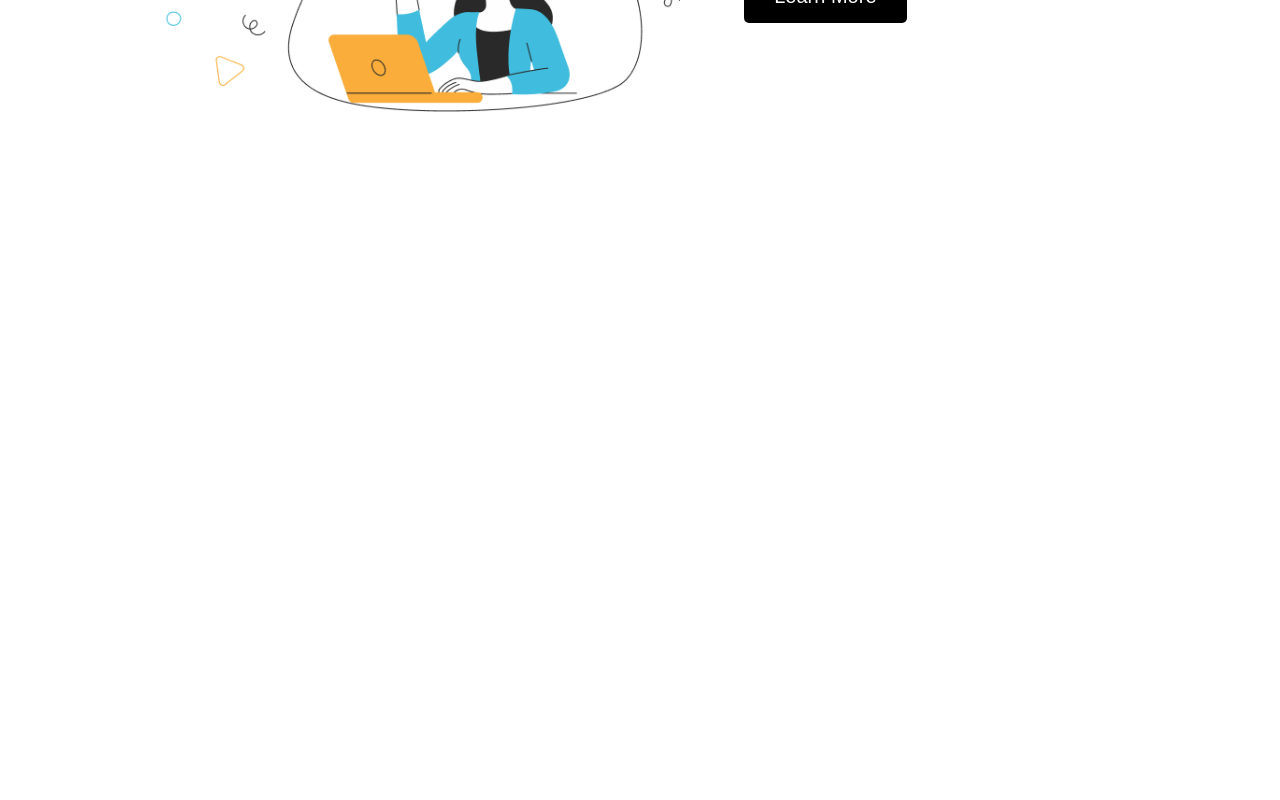
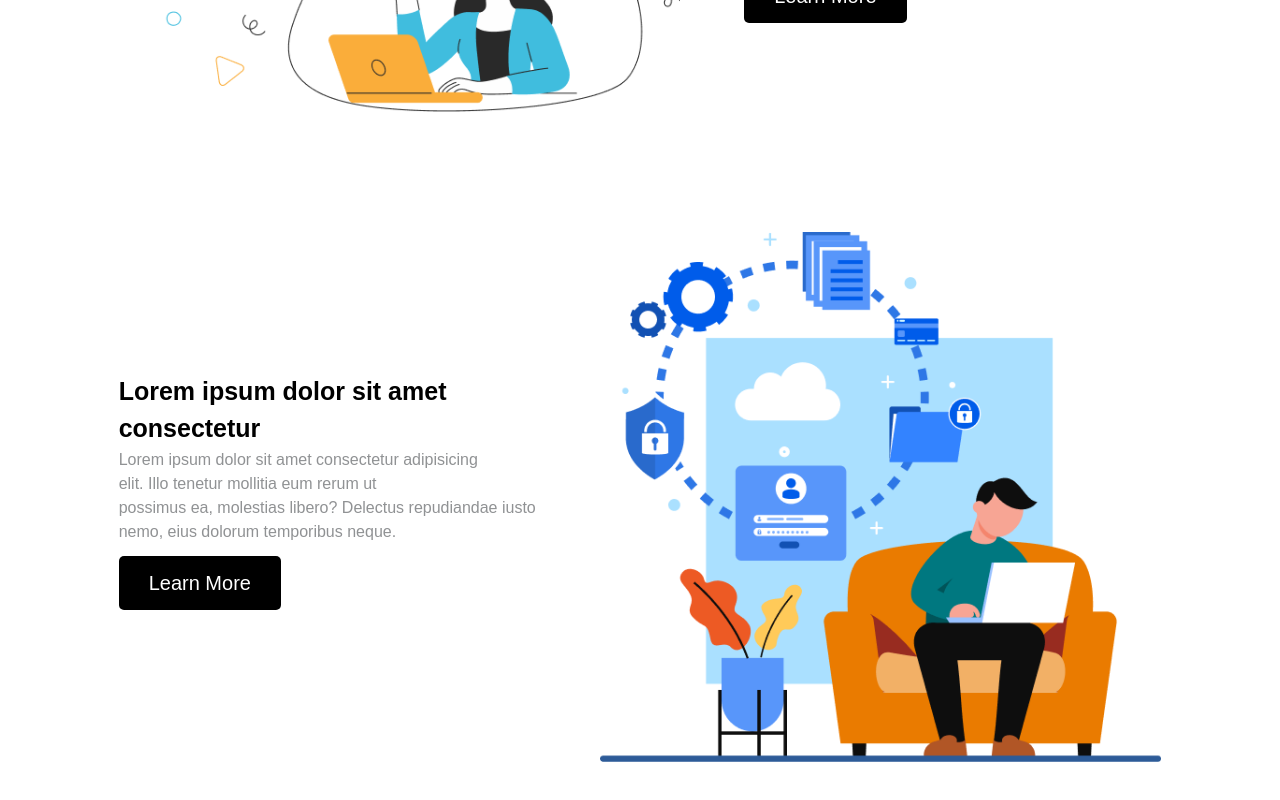
Before and after one commit to saadahmed18/Star_By_React, a React (Create React App) app: page / in a window 1280 px wide. Shown: the part 1680-2480 px from the top of the page. Before the commit the page ends 1852 px from the top, so only its background shows below. Built offline with nearby package versions, Linux system fonts and the light colour scheme.

Commit message:
Add Analyze Section

```diff
--- a/src/App.js
+++ b/src/App.js
@@ -3,6 +3,7 @@ import Hero from "./components/Hero";
 import Header from "./components/layout/Header";
 import Partners from "./components/Partners";
 import Communication from "./components/Communication";
+import Analyze from "./components/Analyze";
 
 function App() {
   return (
@@ -11,6 +12,7 @@ function App() {
       <Hero/>
       <Partners />
       <Communication/>
+      <Analyze/>
     </>
   );
 }
--- /dev/null
+++ b/src/components/Analyze.jsx
@@ -0,0 +1,26 @@
+function Analyze(){
+  return(
+    <>
+    <section>
+        <div className="container m-auto px-4 flex justify-center items-center flex-wrap gap-16">
+      <div>
+        <h2 className="text-[25px] font-bold">
+          Lorem ipsum dolor sit amet <br /> consectetur
+        </h2>
+        <p className="text-[#21252980]">
+          Lorem ipsum dolor sit amet consectetur adipisicing <br /> elit. Illo tenetur mollitia eum rerum ut <br /> possimus ea, molestias libero? Delectus repudiandae iusto <br /> nemo, eius dolorum
+          temporibus neque.
+        </p>
+        <button type="button" className="btn my-3">
+          Learn More
+        </button>
+      </div>
+      <div className="md:w-[45%]">
+        <img src="./images/man-analyze.webp" alt="analyze img" />
+      </div>
+        </div>
+      </section>
+    </>
+  )
+}
+export default Analyze;
```
